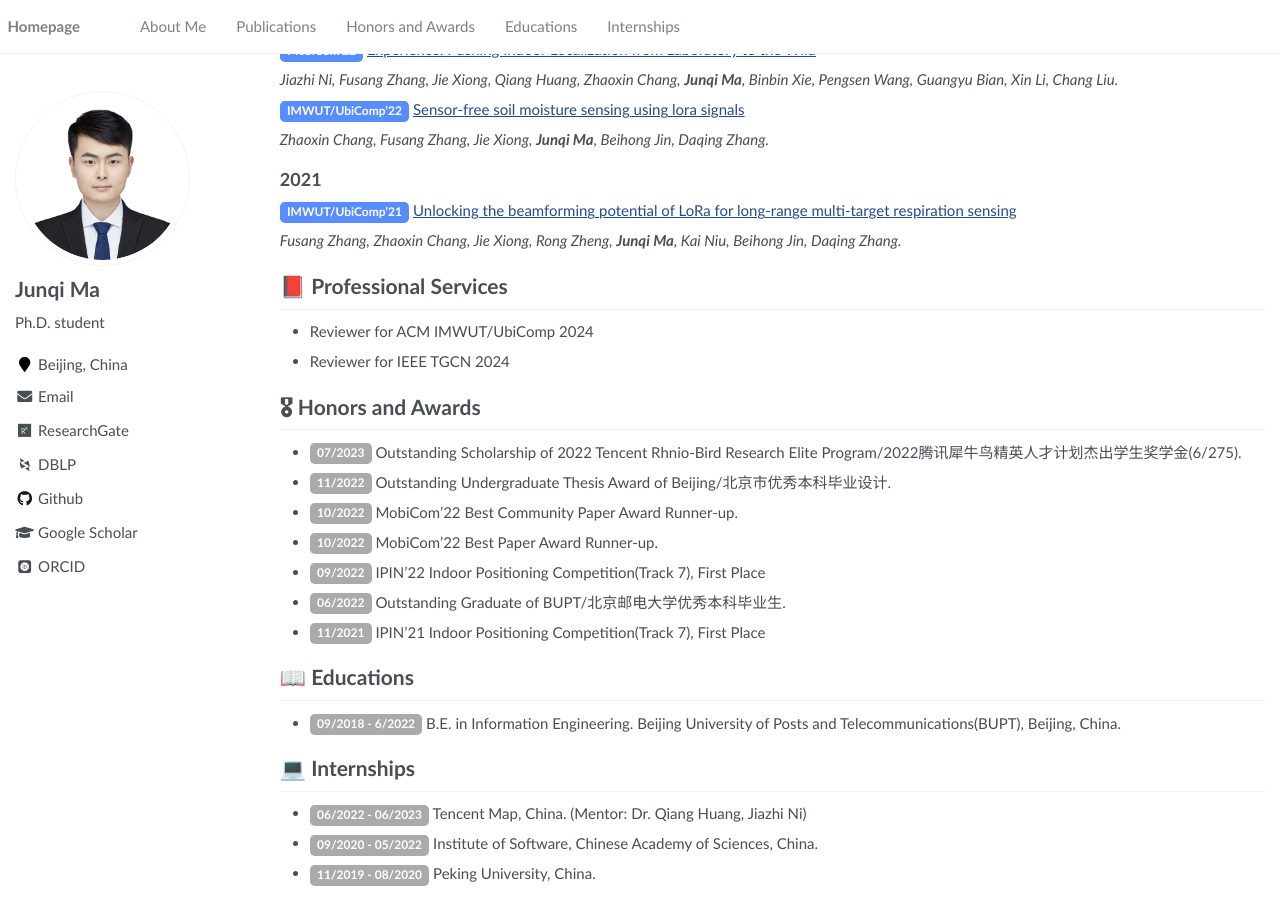
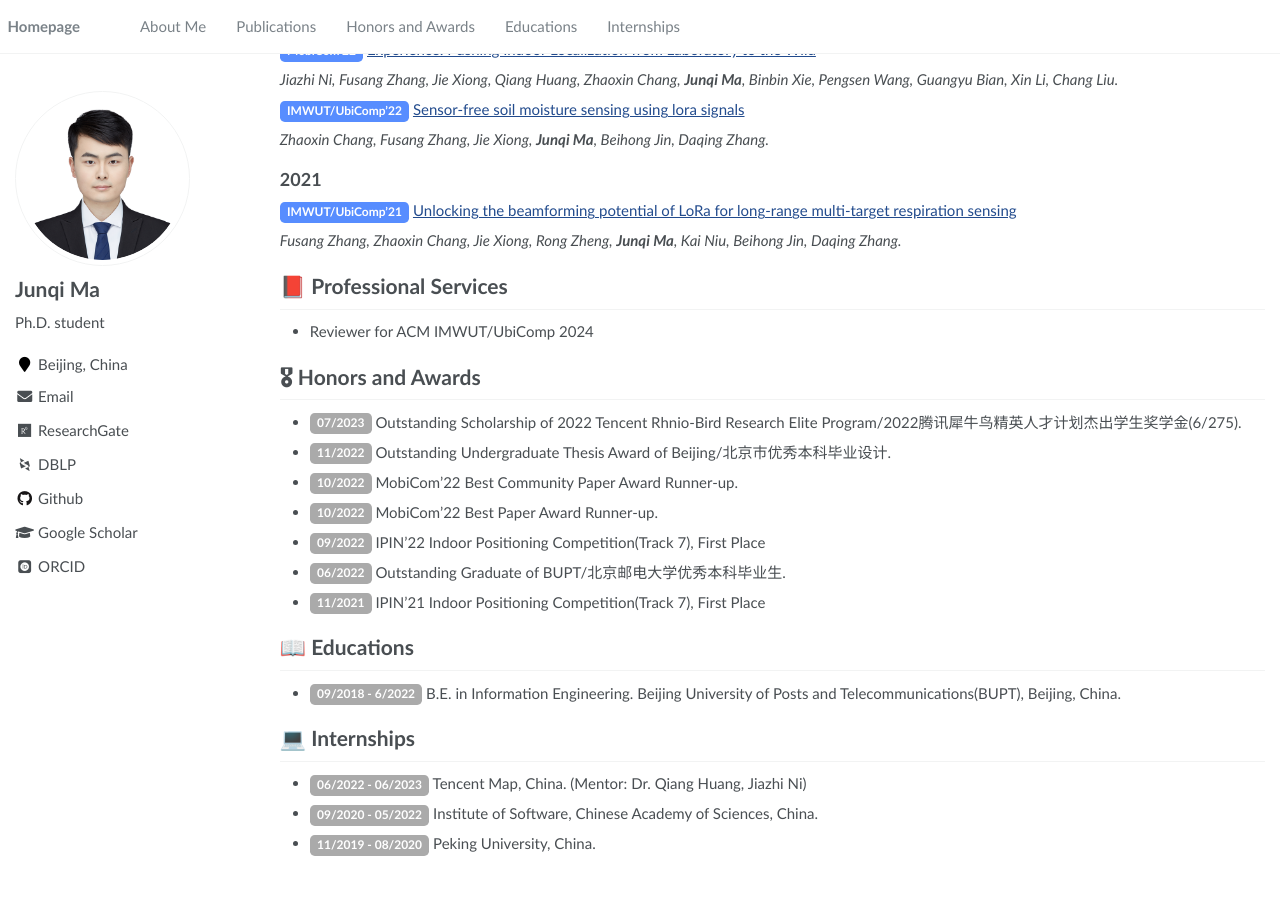
Before and after one commit to junqi-ma/junqi-ma.github.io, a Jekyll site: the page built from _pages/about.md, in a window 1280 px wide and 900 px high, scrolled down 835 px. Built offline with Jekyll 4.4.1, drawn with Linux system fonts in a browser that asks for light colours; some web fonts are replaced; formulas are drawn with MathJax 3; after the commit the page ends 1705 px from its top, so only the background shows below that.

Commit message:
Update about.md

```diff
--- a/_pages/about.md
+++ b/_pages/about.md
@@ -104,7 +104,6 @@ I am a second-year Ph.D. student at Institute of Software, Chinese Academy of Sc
 # 📕 Professional Services
 
 - Reviewer for ACM IMWUT/UbiComp 2024
-- Reviewer for IEEE TGCN 2024
 
 # 🎖 Honors and Awards
 - <span class = 'label label-time'>07/2023</span> Outstanding Scholarship of 2022 Tencent Rhnio-Bird Research Elite Program/2022腾讯犀牛鸟精英人才计划杰出学生奖学金(6/275).
```
